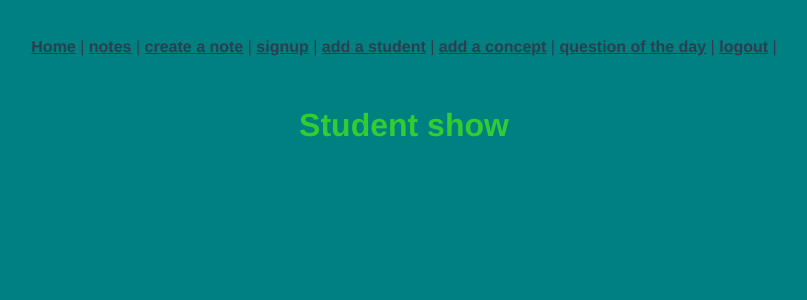
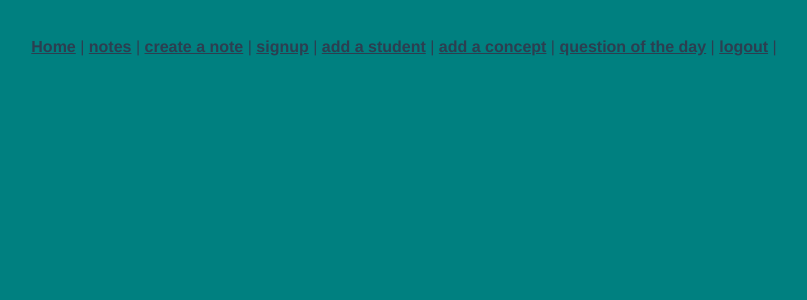
Before and after one commit to jeffspatafora/student-assessment-tracker-app-frontend, a Vue app: page /studentshow in a window 1280 px wide. Shown: the top 300 px of the page, without its empty margins (236-1043 px from the left). Built offline with nearby package versions, Linux system fonts and the light colour scheme.

Commit message:
adds show action in created function for StudentShow.vue, modifies student name link on StudentsIndex.vue to route to that students student show

```diff
--- a/src/router/index.js
+++ b/src/router/index.js
@@ -71,8 +71,8 @@ const routes = [
     component: TriviaView
   },
   {
-    path: '/studentshow',
-    name: 'StudentShow',
+    path: '/students/:id',
+    name: 'student-show',
     component: StudentShow
   }
 ]
--- a/src/views/LoginView.vue
+++ b/src/views/LoginView.vue
@@ -16,7 +16,7 @@ export default {
           axios.defaults.headers.common["Authorization"] = "Bearer " + response.data.jwt;
           localStorage.setItem("jwt", response.data.jwt);
           console.log(response.data.jwt);
-          this.$router.push("/");
+          this.$router.push("/students");
         })
         .catch((error) => {
           console.log(error.response);
--- a/src/views/StudentShow.vue
+++ b/src/views/StudentShow.vue
@@ -1,18 +1,26 @@
 <script>
+import axios from 'axios';
+
 export default {
   data: function () {
     return {
       message: "Student show",
+      student: {}
     };
   },
-  created: function () { },
+  created: function () {
+    axios.get(`students/${this.$route.params.id}`).then(response => {
+      console.log('student show', response.data)
+      this.student = response.data;
+    })
+  },
   methods: {},
 };
 </script>
 
 <template>
-  <div class="home">
-    <h1>{{ message }}</h1>
+  <div class="student-show">
+    <h1>{{ student }}</h1>
   </div>
 </template>
 
--- a/src/views/StudentsIndex.vue
+++ b/src/views/StudentsIndex.vue
@@ -27,7 +27,8 @@ export default {
     <h1>{{ message }}</h1>
   </div>
   <div v-for="student in students" v-bind:key="student.id">
-    <a href="/studentshow">{{ student.name }}</a>
+    <!-- <a href="/studentshow">{{ student.name }}</a> -->
+    <router-link v-bind:to="`/students/${student.id}`">{{ student.name }}</router-link>
   </div>
 </template>
 
```
